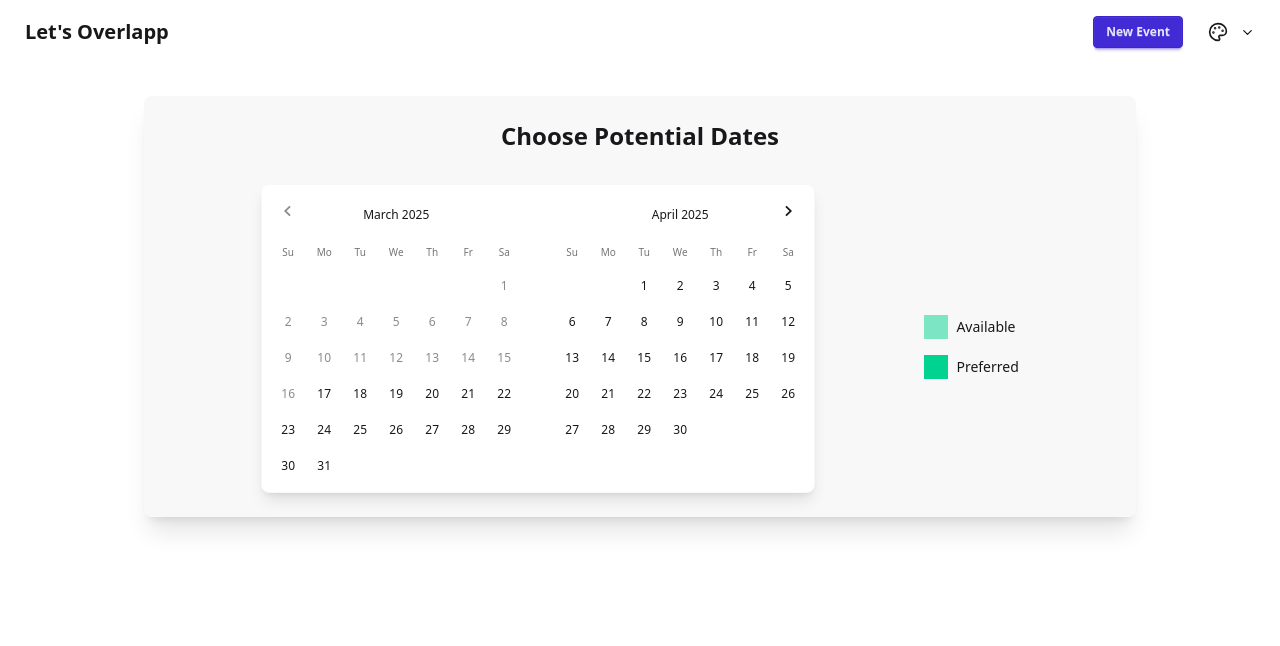
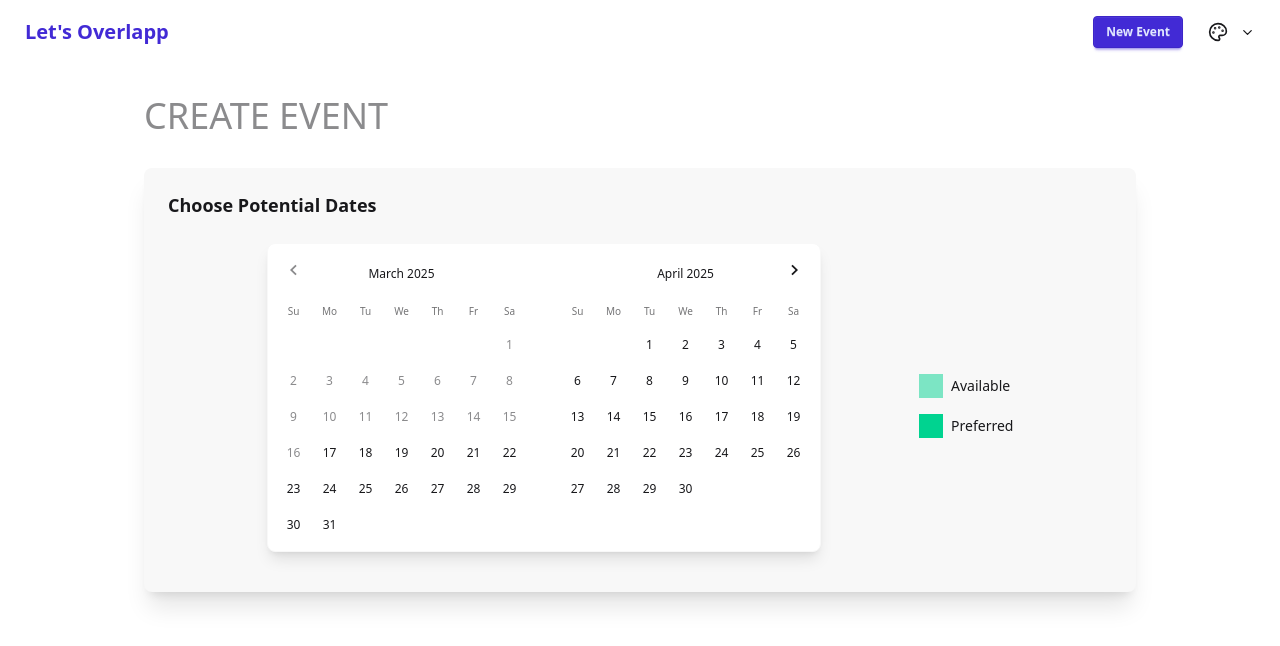
Before and after one commit to logstown/lets-overlapp, a Next.js app: page /event/create in a window 1280 px wide. Shown: the top 646 px of the page. Built offline with nearby package versions, Linux system fonts and the light colour scheme.

Commit message:
mainly colors

```diff
--- a/app/event/create/page.tsx
+++ b/app/event/create/page.tsx
@@ -1,5 +1,10 @@
 import ChooseUserDates from "../../../components/ChooseUserDates";
 
 export default function CreateEvent() {
-  return <ChooseUserDates />;
+  return (
+    <div className="flex flex-col gap-8">
+      <h1 className="text-4xl uppercase font-light text-base-content/50">Create Event</h1>
+      <ChooseUserDates />
+    </div>
+  );
 }
--- a/app/event/layout.tsx
+++ b/app/event/layout.tsx
@@ -6,7 +6,7 @@ export default function EventLayout({ children }: { children: React.ReactNode })
     <>
       <div className="navbar">
         <div className="flex-1">
-          <Link href="/" className="btn btn-ghost text-xl">
+          <Link href="/" className="btn btn-ghost text-primary text-xl">
             Let's Overlapp
           </Link>
         </div>
--- a/app/event/results/[userId]/_AggregatedDates.tsx
+++ b/app/event/results/[userId]/_AggregatedDates.tsx
@@ -28,7 +28,7 @@ export default function AggregatedDates({
         }}
         modifiersClassNames={{
           available: "bg-success/50 text-success-content border-2 border-base-100",
-          unavailable: "bg-error text-error-content border-2 border-base-100",
+          unavailable: "bg-base-300 text-base-content border-2 border-base-100",
           preferred: "bg-success text-success-content border-2 border-base-100",
         }}
         classNames={{
--- a/app/event/results/[userId]/_CopyLink.tsx
+++ b/app/event/results/[userId]/_CopyLink.tsx
@@ -31,7 +31,7 @@ export default function CopyLink({ id, isResults }: { id: string; isResults?: bo
           <h2 className="card-title text-2xl mb-4">{isResults ? "View Results" : "Share with others"}</h2>
           <div className="join w-full">
             <input type="text" className="input join-item w-full" value={url} readOnly />
-            <button className="btn join-item btn-soft" onClick={copyToClipboard}>
+            <button className="btn join-item btn-soft btn-secondary" onClick={copyToClipboard}>
               Copy
             </button>
           </div>
--- a/app/event/results/[userId]/page.tsx
+++ b/app/event/results/[userId]/page.tsx
@@ -107,7 +107,7 @@ export default async function EventResults(props: { params: Promise<{ userId: st
                         ? "bg-success"
                         : availableDateUsers.includes(id)
                         ? "bg-success/50"
-                        : "bg-error"
+                        : "bg-base-300"
                     }`}
                   ></td>
                 ))}
--- a/components/ChooseUserDates.tsx
+++ b/components/ChooseUserDates.tsx
@@ -58,10 +58,10 @@ export default function ChooseUserDates({ setDates, eventId }: { setDates?: Date
     <div className="flex flex-col gap-10">
       <div className="card bg-base-200 shadow-xl">
         <div className="card-body">
-          <div className="flex justify-center items-center mb-6">
-            <h2 className="card-title text-2xl">Choose Potential Dates</h2>
-          </div>
-          <div className="flex flex-col md:flex-row justify-evenly items-center gap-4">
+          {/* <div className="flex justify-center items-center mb-6"> */}
+          <h2 className="card-title">Choose Potential Dates</h2>
+          {/* </div> */}
+          <div className="flex flex-col md:flex-row justify-evenly items-center gap-4 p-4">
             <DayPicker
               startMonth={new Date()}
               fixedWeeks
--- a/components/DaysLegend.tsx
+++ b/components/DaysLegend.tsx
@@ -1,6 +1,12 @@
 export default function DaysLegend({ includeUnavailable }: { includeUnavailable?: boolean }) {
   return (
     <div className="flex flex-col gap-2 sm:gap-4 justify-center mt-4 text-xs sm:text-sm">
+      {includeUnavailable && (
+        <div className="flex items-center gap-2">
+          <div className="sm:w-6 sm:h-6 w-4 h-4 bg-base-300"></div>
+          <span>Unavailable</span>
+        </div>
+      )}
       <div className="flex items-center gap-2">
         <div className="sm:w-6 sm:h-6 w-4 h-4 bg-success/50"></div>
         <span>Available</span>
@@ -9,12 +15,6 @@ export default function DaysLegend({ includeUnavailable }: { includeUnavailable?
         <div className="sm:w-6 sm:h-6 w-4 h-4 bg-success"></div>
         <span>Preferred</span>
       </div>
-      {includeUnavailable && (
-        <div className="flex items-center gap-2">
-          <div className="sm:w-6 sm:h-6 w-4 h-4 bg-error/70"></div>
-          <span>Unavailable</span>
-        </div>
-      )}
     </div>
   );
 }
--- a/components/ThemeChooser.tsx
+++ b/components/ThemeChooser.tsx
@@ -6,9 +6,16 @@ import { useEffect } from "react";
 import { useState } from "react";
 
 export default function ThemeChooser() {
-  const [theme, setTheme] = useState(localStorage.getItem("lets-overlapp-theme") ?? "default");
+  const [theme, setTheme] = useState<string | null>(null);
+
   useEffect(() => {
-    localStorage.setItem("lets-overlapp-theme", theme);
+    setTheme(localStorage.getItem("lets-overlapp-theme") ?? "default");
+  }, []);
+
+  useEffect(() => {
+    if (theme) {
+      localStorage.setItem("lets-overlapp-theme", theme);
+    }
   }, [theme]);
 
   return (
```
